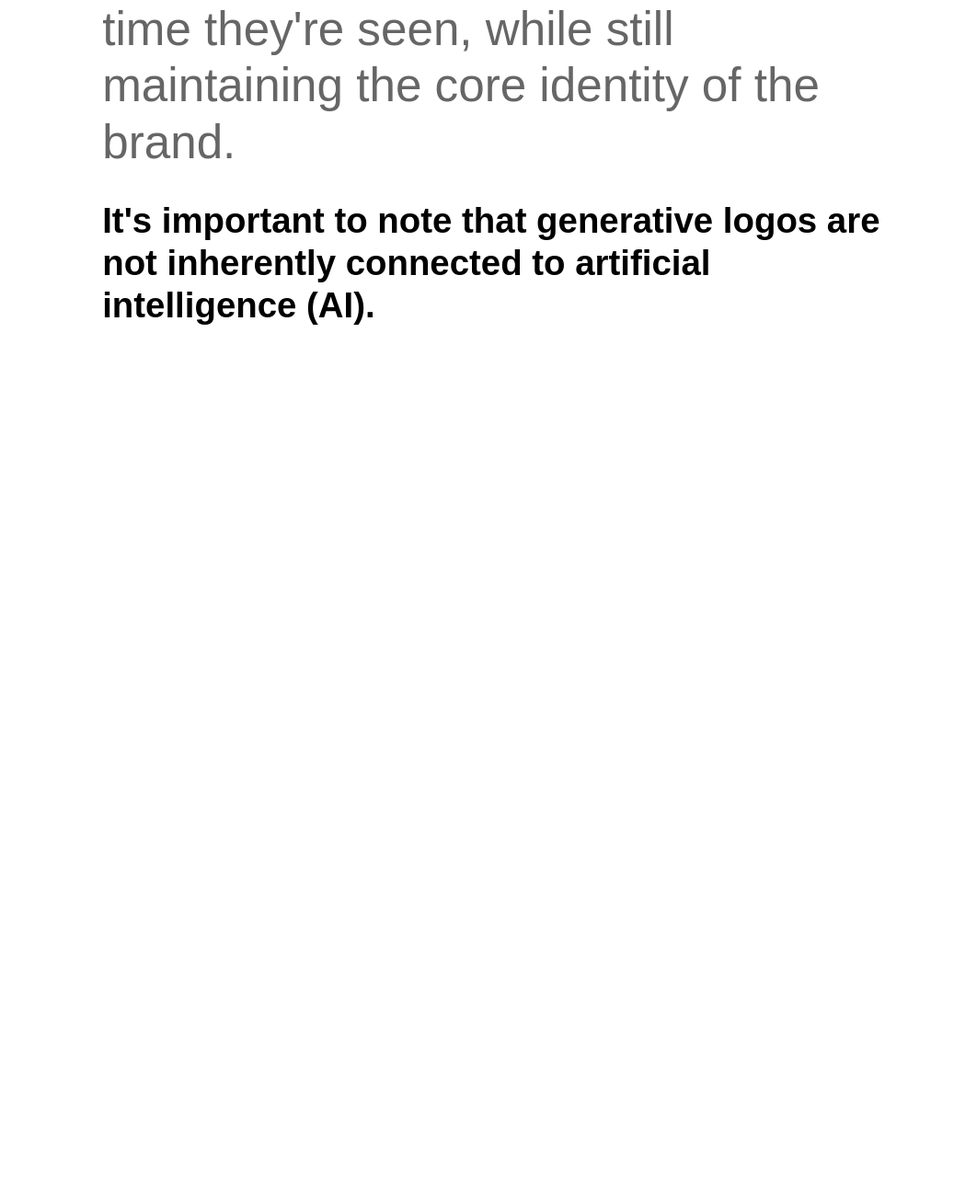
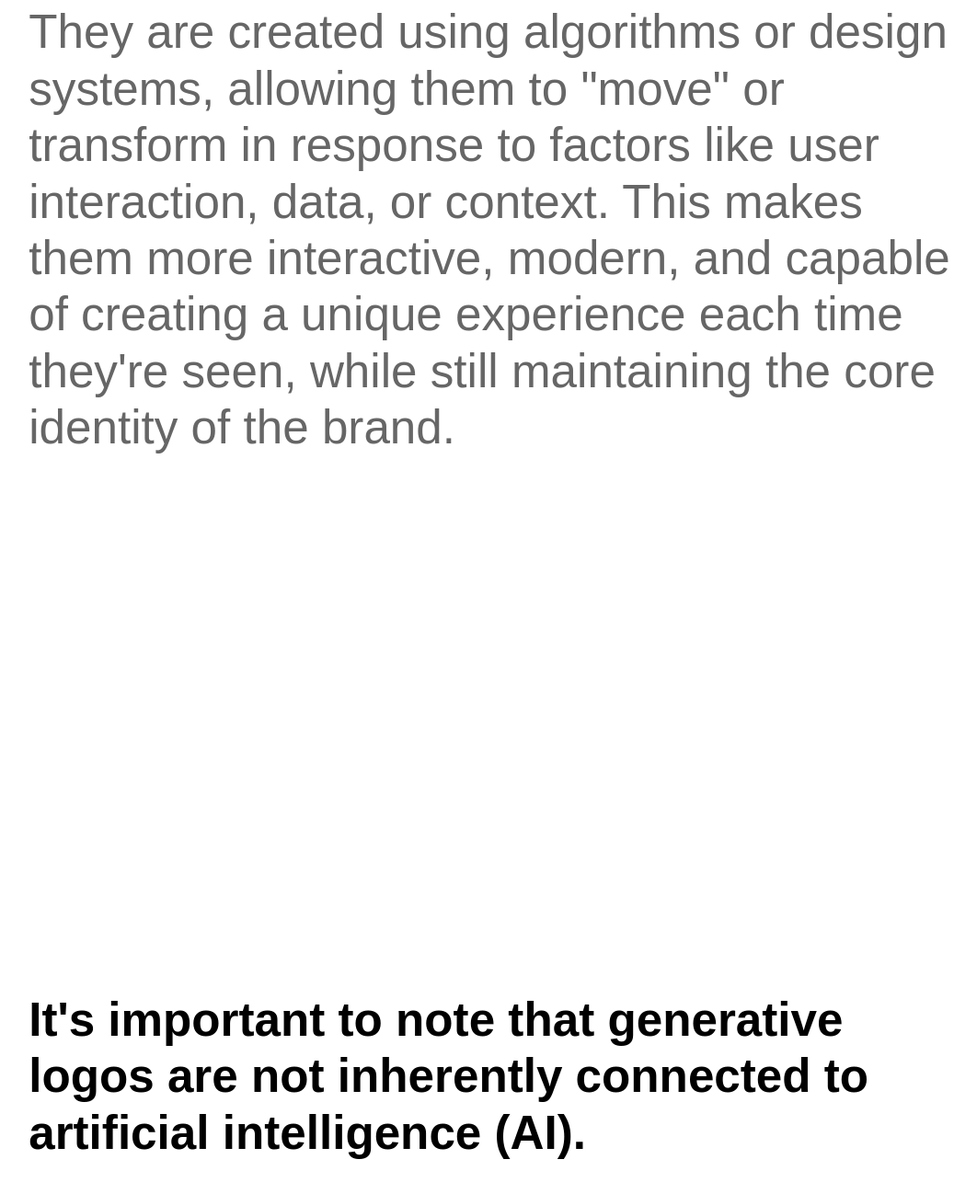
Before and after one commit to Keniaishere/onepager, a plain HTML site: page index.html in a window 1280 px wide. Shown: the part 2518-3816 px from the top of the page at 92% size, without its empty margins (100-1162 px from the left). Before the commit the page ends 3065 px from the top, so only its background shows below. Drawn offline with Linux system fonts and the light colour scheme.

Commit message:
Update index.html

```diff
--- a/index.html
+++ b/index.html
@@ -93,11 +93,7 @@
         align-items: center;
         justify-content: center;
         padding: 5rem;
-        margin-top: 25vh;
-    }
-
-    .second-text {
-        margin-top: 0; /* Remove top margin for second section */
+        margin-top: 15vh;
     }
 
     .dynamic-text-container {
@@ -110,13 +106,9 @@
         line-height: 1.2;
         font-weight: 500;
         color: #666; /* Dark gray for regular text */
-        margin-bottom: 2rem;
+
     }
 
-    .note {
-        font-size: 3vw; /* Slightly smaller for the note */
-        margin-top: 2rem;
-    }
 
     .highlight {
         color: #000; /* Black for highlighted words */
@@ -202,14 +194,22 @@
                     adaptive</span> and <span class="highlight">can change form, color, animation</span> based on
                     certain parameters or input.
                 </div>
+            </div>
+        </section>
+
                     <!-- Second dynamic text section -->
-                    <section class="dynamic-text-section second-text">
-                        <div class="dynamic-text-container">
-                            <div class="dynamic-text">
+                    <section class="dynamic-text-section">
+                      <div class="dynamic-text-container">
+                          <div class="dynamic-text">
                                 They are created using algorithms or design systems, allowing them to "move" or transform in response to factors like user interaction, data, or context. This makes them more interactive, modern, and capable of creating a unique experience each time they're seen, while still maintaining the core identity of the brand.
                             </div>
+                        </div>
+                    </section>
 
-                <div class="dynamic-text note">
+                        <!-- Note section -->
+                        <section class="dynamic-text-section">
+                            <div class="dynamic-text-container">
+                                  <div class="dynamic-text">
                     <span class="highlight">It's important to note that generative logos are not inherently connected to artificial intelligence (AI).</span>
                 </div>
             </div>
```
